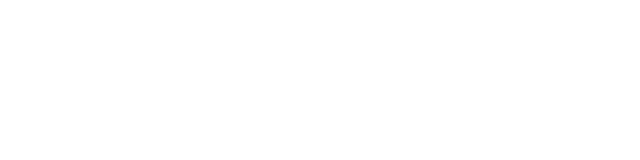
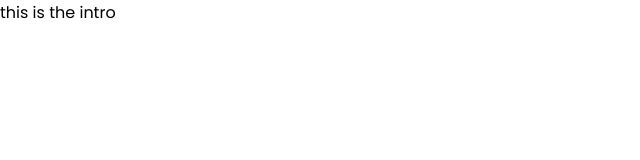
Before and after one commit to arumbaua366/portfolio_v2, a React (Create React App) app: page / in a window 1280 px wide. Shown: the top 160 px of the page, without its empty margins (0-640 px from the left). Built offline with nearby package versions, Linux system fonts and the light colour scheme.

Commit message:
added intro files

```diff
--- a/src/App.jsx
+++ b/src/App.jsx
@@ -1,5 +1,11 @@
-function App() {
-  return <div className="App"></div>;
-}
+import Intro from "./components/intro/Intro";
+
+const App = () => {
+  return (
+    <div>
+      <Intro />
+    </div>
+  );
+};
 
 export default App;
--- /dev/null
+++ b/src/components/intro/Intro.jsx
@@ -0,0 +1,7 @@
+import React from "react";
+
+const intro = () => {
+  return <div>this is the intro</div>;
+};
+
+export default intro;
```
Also changed, not shown: src/components/intro/intro.css (added).
